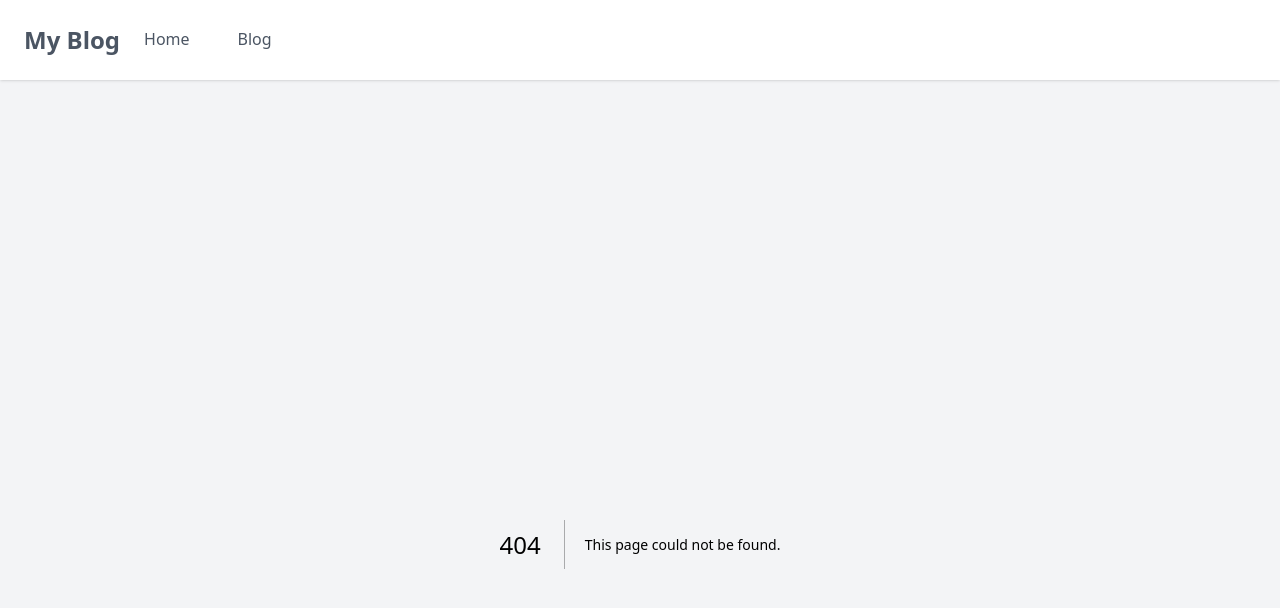
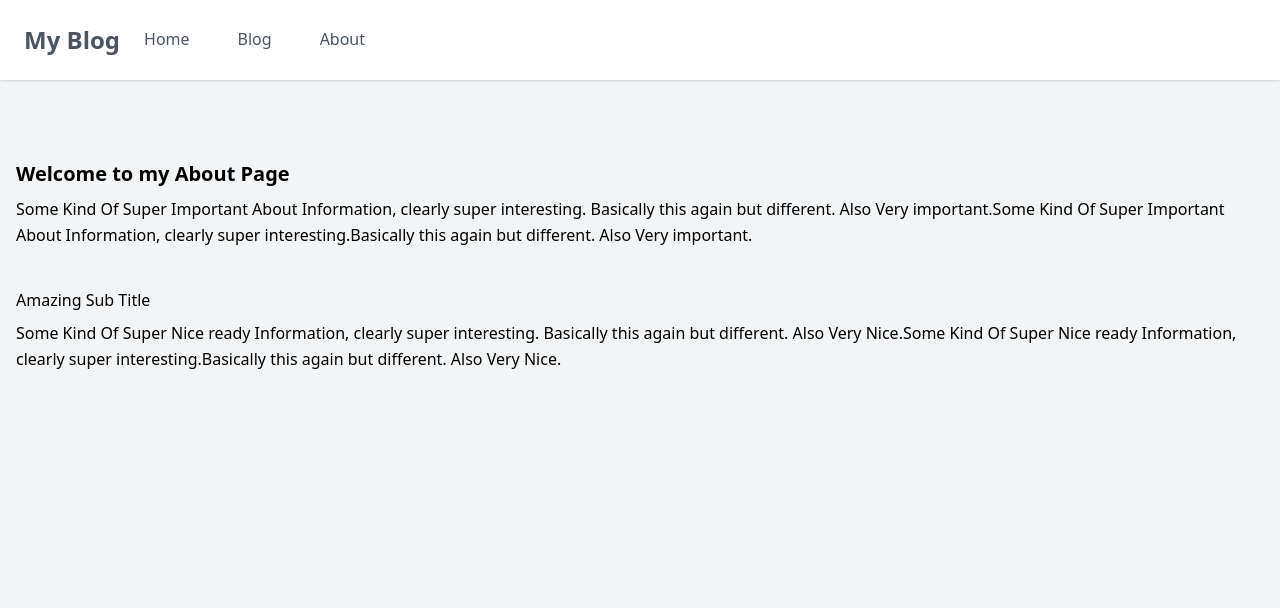
Before and after one commit to xlrflars/nextjs-mdx-blog, a Next.js app: page /about in a window 1280 px wide. Before the commit this address had no page. Shown: the top 608 px of the page. Built offline with nearby package versions, Linux system fonts and the light colour scheme.

Commit message:
Added About Page

```diff
--- /dev/null
+++ b/app/about/page.tsx
@@ -0,0 +1,34 @@
+import { getPostsData } from "../lib/blog_functions";
+import Link from "next/link";
+import React from "react";
+
+export default async function About() {
+    return (
+
+
+    <div >
+
+        <div className="container mx-auto p-4">
+        <h1 className="text-xl font-bold mb-2">Welcome to my About Page</h1>
+            <p className="mt-2 leading-relaxed justify-start mb-2">
+                Some Kind Of Super Important About Information, clearly super interesting.
+                Basically this again but different. Also Very important.Some Kind Of Super
+                Important About Information, clearly super interesting.Basically this again
+                but different. Also Very important.
+            </p>
+
+        <h3 className="font-medium mt-10 mb-2">Amazing Sub Title</h3>
+            <p className="mt-2 leading-relaxed justify-start mb-">
+                Some Kind Of Super Nice ready Information, clearly super interesting.
+                Basically this again but different. Also Very Nice.Some Kind Of Super
+                Nice ready Information, clearly super interesting.Basically this again
+                but different. Also Very Nice.
+            </p>
+        </div>
+
+
+    </div>
+
+
+    );
+}
--- a/app/layout.tsx
+++ b/app/layout.tsx
@@ -21,7 +21,7 @@ export default function RootLayout({
 
 
         <div className="container flex items-center justify-start p-6 mx-auto text-gray-600 capitalize">
-          <h1 className="text-2xl font-bold justify-content-left">
+          <h1 className="text-2xl font-bold justify-content-left ">
             My Blog
           </h1>
 
@@ -33,6 +33,11 @@ export default function RootLayout({
             Blog
           </Link>
 
+          <Link href={"/about"} className="border-b-2 border-transparent hover:text-gray-800 hover:border-blue-500 mx-1.5 sm:mx-6">
+            About
+          </Link>
+
+
 
           </div>
         </nav>
```
